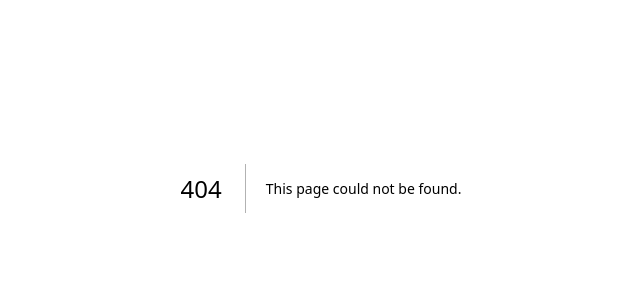
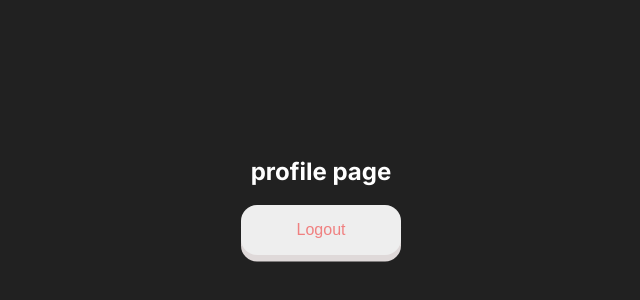
Before and after one commit to Khattab222/nextAuth, a Next.js app: page /profile in a window 1280 px wide. Before the commit this address had no page. Shown: the part 212-512 px from the top of the page, without its empty margins (319-959 px from the left). Built offline with nearby package versions, Linux system fonts and the light colour scheme.

Commit message:
complete logout

```diff
--- a/src/app/api/users/login/route.js
+++ b/src/app/api/users/login/route.js
@@ -33,7 +33,7 @@ export async function POST (request){
         // create token
         const token =await jwt.sign(tokenData,process.env.TOKEN_KEY,{expiresIn:'1d'})
 
-      const response =  NextResponse.json({message:'login success'},{cause:200})
+      const response =  NextResponse.json({message:'login success',token},{cause:200})
       response.cookies.set('token', token , {
         httpOnly:true
       })
--- /dev/null
+++ b/src/app/api/users/logout/route.js
@@ -0,0 +1,15 @@
+const { NextResponse } = require("next/server");
+
+
+export const GET = () =>{
+    try {
+        const response = NextResponse.json({message: "logout success"})
+        response.cookies.set('token','',{
+            httpOnly: true,
+            expires: new Date()
+        })
+        return response;
+    } catch (error) {
+        return NextResponse.json({ error: error.message });
+    }
+}
--- a/src/app/globals.css
+++ b/src/app/globals.css
@@ -169,6 +169,7 @@ body{
     width: 100%;
     border-radius: 0.5rem;
     text-transform: uppercase;
+    cursor: pointer;
   }
 
   .signup-link {
@@ -181,3 +182,33 @@ body{
   .signup-link a {
     text-decoration: underline;
   }
+
+   /* logout button */
+   .Logoutbtn {
+    background-color: #eee;
+    border: none;
+    padding: 1rem;
+    font-size: 1rem;
+    width: 10em;
+    border-radius: 1rem;
+    color: lightcoral;
+    box-shadow: 0 0.4rem #dfd9d9;
+    cursor: pointer;
+   }
+
+   .Logoutbtn:active {
+    color: white;
+    box-shadow: 0 0.2rem #dfd9d9;
+    transform: translateY(0.2rem);
+   }
+
+   .Logoutbtn:hover:not(:disabled) {
+    background: lightcoral;
+    color: white;
+    text-shadow: 0 0.1rem #bcb4b4;
+   }
+
+   .Logoutbtn:disabled {
+    cursor: auto;
+    color: grey;
+   }
--- a/src/app/layout.js
+++ b/src/app/layout.js
@@ -1,3 +1,4 @@
+import { Toaster } from 'react-hot-toast'
 import './globals.css'
 import { Inter } from 'next/font/google'
 
@@ -12,6 +13,7 @@ export default function RootLayout({ children }) {
   return (
     <html lang="en">
       <body className={inter.className}>{children}</body>
+      {/* <div><Toaster/></div> */}
     </html>
   )
 }
--- /dev/null
+++ b/src/app/profile/page.jsx
@@ -0,0 +1,26 @@
+"use client"
+
+import axios from "axios"
+import { useRouter } from "next/navigation"
+import toast, { Toaster } from "react-hot-toast"
+
+const ProfilePage = () => {
+    const router =useRouter()
+    const logout =async () =>{
+        console.log("logout")
+        const {data} =await axios.get('/api/users/logout');
+        toast.success(data.message)
+       router.push('/login')
+    }
+  return (
+    <div style={{height:'100vh',color:'#fff', display:'flex',flexDirection:'column', justifyContent:'center',alignItems:'center'}}>
+      <div><Toaster/></div>
+        <h2>profile page</h2>
+        <button onClick={logout} className="Logoutbtn"> Logout
+</button>
+
+    </div>
+  )
+}
+
+export default ProfilePage
```
Also changed, not shown: src/app/login/page.jsx (+46 -6 lines).
